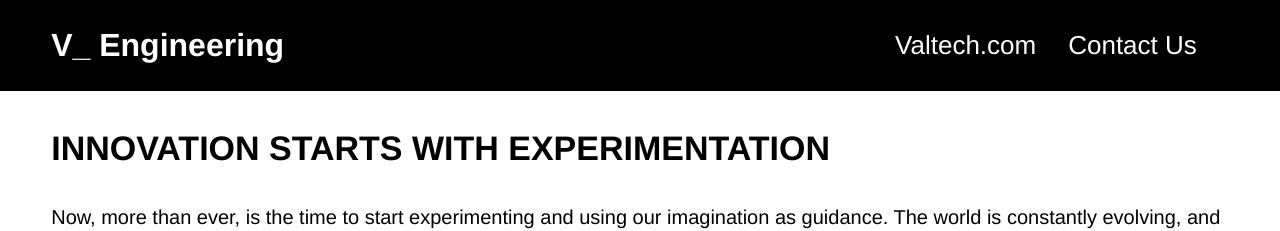
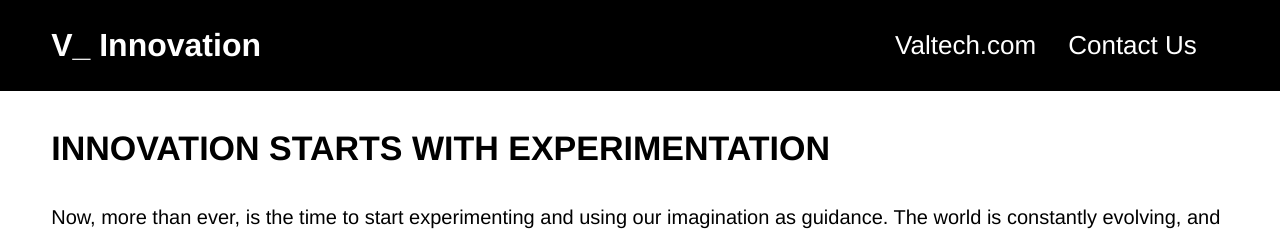
Before and after one commit to valtech-sd/engineering, a Jekyll site: the page built from index.html, in a window 1280 px wide. Shown: the top 231 px of the page. Built offline with Jekyll 4.4.1, drawn with Linux system fonts in a browser that asks for light colours; part of the change alters nothing that is shown.

Commit message:
Cleaned up main page text.

```diff
--- a/_layouts/default.html
+++ b/_layouts/default.html
@@ -19,7 +19,7 @@
   </head>
   <body>
     <header class="site-header" tabindex="-1">
-      <h1><a href="{{ site.url }}">V_ Engineering</a></h1>
+      <h1><a href="{{ site.url }}">V_ Innovation</a></h1>
       <ul>
         <li><a target="_blank" rel="noreferrer" href="https://www.valtech.com">Valtech.com</a></li>
         <li><a target="_blank" rel="noreferrer" href="https://www.valtech.com/about/contact-us/">Contact Us</a></li>
--- a/index.html
+++ b/index.html
@@ -1,8 +1,8 @@
 ---
 title: V_ Innovation
 layout: default
-description: Now, more than ever, is the time to start using our imagination as a guideline. The world is constantly evolving, and new possibilities arise endlessly to those who look for them. On this site you'll find all of the sketches, design ideas, proof of concepts, and working experiments we are exploring.
-keywords: engineering, research and development, prototypes, proof of concepts, poc, open source
+description: "Now, more than ever, is the time to start experimenting and using our imagination as guidance. The world is constantly evolving, and new possibilities arise endlessly to those who look for them. On this site you'll find all of the sketches, design ideas, proof of concepts, and working experiments we are exploring."
+keywords: 'engineering, research and development, prototypes, proof of concepts, poc, open source'
 scripts: "grid_scripts.html"
 ---
 
@@ -31,6 +31,7 @@ scripts: "grid_scripts.html"
       <div class="overlay">
         <h2>{{ prototype.title }}</h2>
         <p>{{ prototype.description }}</p>
+        <h3>Learn More</h3>
       </div>
     </a>
   {% endfor %}
```
